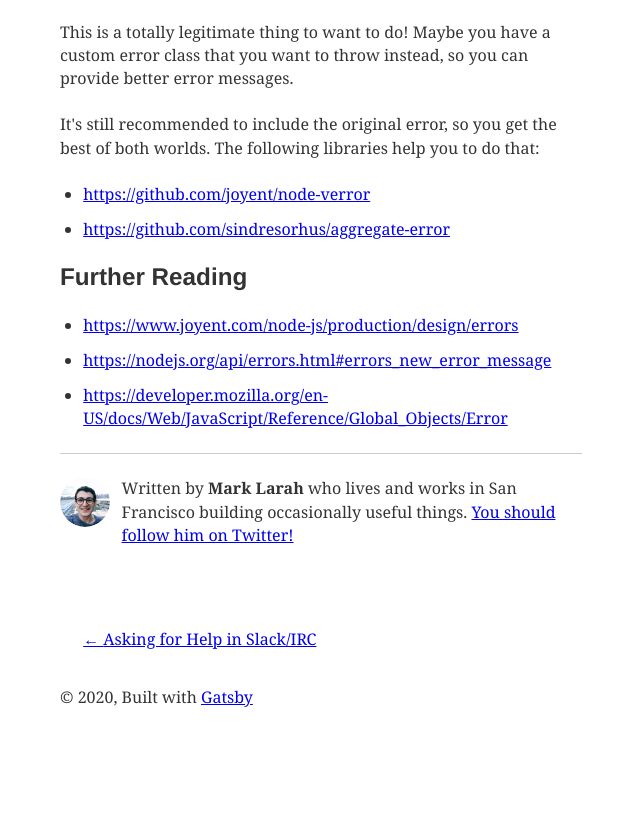
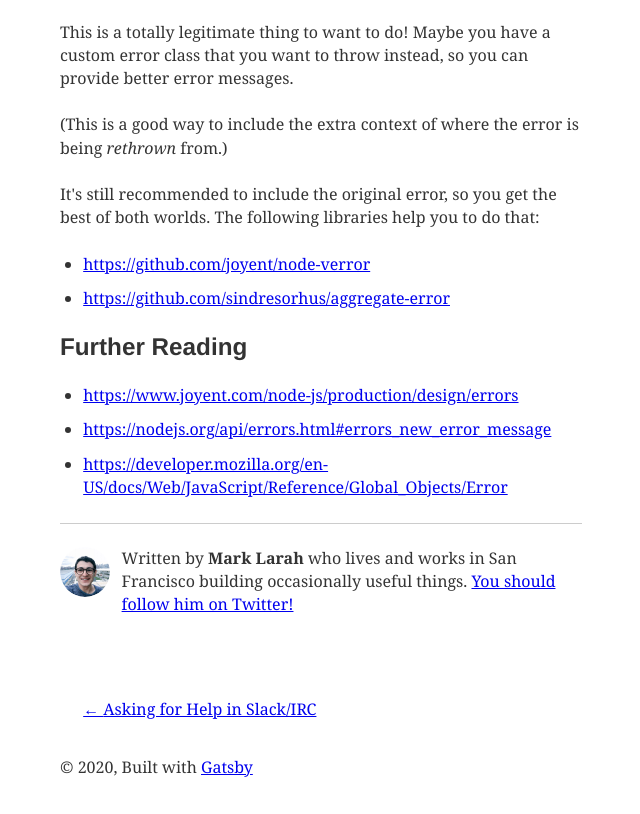
Before and after one commit to magicmark/blog.larah.me, a Gatsby site: page /dont-rethrow-new-Error-error/ in a window 1280 px wide. Shown: the part 2375-3189 px from the top of the page, without its empty margins (319-959 px from the left). Before the commit the page ends 3119 px from the top, so only its background shows below. Built offline with nearby package versions, Linux system fonts and the light colour scheme; Gatsby itself is replaced by a stand-in of ours; some packages are replaced by stand-ins of ours; a small style sheet from the web is missing; what typography-theme-github would draw is missing.

Commit message:
add comment

```diff
--- a/content/blog/dont-rethrow-new-Error-error/index.md
+++ b/content/blog/dont-rethrow-new-Error-error/index.md
@@ -93,6 +93,8 @@ Here's a runnable example so you can see the difference between these two approa
 
 This is a totally legitimate thing to want to do! Maybe you have a custom error class that you want to throw instead, so you can provide better error messages.
 
+(This is a good way to include the extra context of where the error is being _rethrown_ from.)
+
 It's still recommended to include the original error, so you get the best of both worlds. The following libraries help you to do that:
 
 - https://github.com/joyent/node-verror
```
